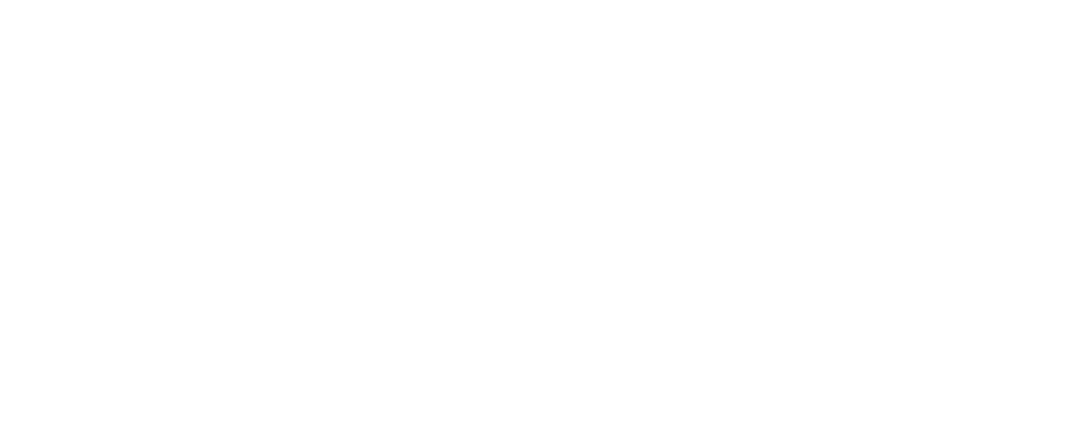
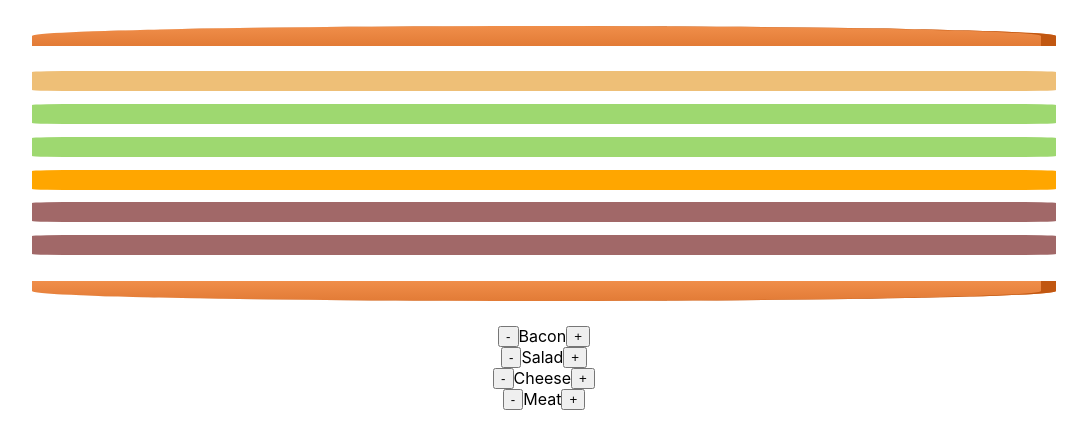
Before and after one commit to mathur-prerit/Burger-Builder, a React (Create React App) app: page / in a window 1280 px wide. Shown: the top 448 px of the page, without its empty margins (96-1183 px from the left). Built offline with nearby package versions, Linux system fonts and the light colour scheme.

Commit message:
created burger and defined actions

```diff
--- a/src/App.css
+++ b/src/App.css
@@ -1,4 +1,4 @@
-.App {
+/* .App {
   text-align: center;
 }
 
@@ -35,4 +35,9 @@
   to {
     transform: rotate(360deg);
   }
+} */
+
+.flex-class{
+  display: flex;
+  justify-content: center;
 }
--- a/src/App.js
+++ b/src/App.js
@@ -2,12 +2,15 @@
 import "./App.css";
 // import styles from './Button.module.css';
 
-import { BrowserRouter, Route } from "react-router-dom";
+import { BrowserRouter, Route, Switch } from "react-router-dom";
+import BurgerHome from "./components/BurgerHome.js";
 
 function App() {
   return (
     <BrowserRouter>
-    <Route path="/" exact/>
+      <Switch>
+        <Route path="/" exact component={BurgerHome} />
+      </Switch>
     </BrowserRouter>
   );
 }
--- /dev/null
+++ b/src/actions/actions.js
@@ -0,0 +1,3 @@
+export const INCREASEQUANTITY = "INCREASEQUANTITY"
+
+export const DECREASEQUANTITY = "DECREASEQUANTITY"
--- /dev/null
+++ b/src/components/BurgerHome.js
@@ -0,0 +1,25 @@
+import React, { Component } from "react";
+import { connect } from "react-redux";
+import BurgerSection from "./BurgerSection";
+import BurgerOrder from "./BurgerOrder";
+import NavBar from "./NavBar";
+
+class BurgerHome extends Component {
+  render() {
+    return (
+      <div>
+        <NavBar />
+        <BurgerSection items={this.props.items}/>
+        <BurgerOrder items={this.props.items}/>
+      </div>
+    );
+  }
+}
+
+const mapStateToProps = (state) => {
+  return {
+      items:state.ingredients
+  }
+};
+
+export default connect(mapStateToProps)(BurgerHome);
--- /dev/null
+++ b/src/components/BurgerIngredients.jsx
@@ -0,0 +1,39 @@
+import React from "react";
+import styles from "./BurgerSection.module.css";
+
+const BurgerIngredients = (props) => {
+  let ingredient = null;
+
+  switch (props.type) {
+    case "breadTop":
+      ingredient = (<div className={styles.Breadtop}>&nbsp;</div>);
+      break;
+
+    case "breadBottom":
+      ingredient = (<div className={styles.Breadbottom}>&nbsp;</div>);
+      break;
+
+    case "salad":
+      ingredient = (<div className={styles.Salad}>&nbsp;</div>);
+      break;
+
+    case "bacon":
+      ingredient = (<div className={styles.Bacon}>&nbsp;</div>);
+      break;
+
+    case "cheese":
+      ingredient = (<div className={styles.Cheese}>&nbsp;</div>);
+      break;
+
+    case "meat":
+      ingredient = (<div className={styles.Meat}>&nbsp;</div>);
+      break;
+
+    default:
+    ingredient = null;
+  }
+
+    return (ingredient)
+};
+
+export default BurgerIngredients;
--- /dev/null
+++ b/src/components/BurgerOrder.jsx
@@ -0,0 +1,43 @@
+import React, { Component } from "react";
+import { connect } from "react-redux";
+import * as actionTypes from "../actions/actions.js";
+
+class BurgerOrder extends Component {
+  render() {
+    let ingredients = Object.keys(this.props.items).map((item) => {
+      return (
+        <div className="flex-class" key={item}>
+          <button onClick={(item) => this.props.DecrementQuantity(item)}>-</button>
+          <div>{item.replace(item[0], item[0].toUpperCase())}</div>
+          <button onClick={(item) => this.props.IncrementQuantity(item)}>
+            +
+          </button>
+        </div>
+      );
+    });
+    return <div>{ingredients}</div>;
+  }
+}
+
+const mapDispatchToProps = (dispatch) => {
+  return {
+    IncrementQuantity: () =>
+      dispatch({
+        type: actionTypes.INCREASEQUANTITY,
+        // payload: {
+        //   item: item,
+        //   value: 1,
+        // },
+      }),
+    DecrementQuantity: () =>
+      dispatch({
+        type: actionTypes.DECREASEQUANTITY,
+        // payload: {
+        //   item: item,
+        //   value: 1,
+        // },
+      }),
+  };
+};
+
+export default connect(null, mapDispatchToProps)(BurgerOrder);
--- /dev/null
+++ b/src/components/BurgerSection.jsx
@@ -0,0 +1,22 @@
+import React, { Component } from "react";
+import BurgerIngredients from "./BurgerIngredients";
+
+class BurgerSection extends Component {
+  render() {
+    let ingredientsList = Object.keys(this.props.items).map((item) => {
+      return [...Array(this.props.items[item])].map((list, i) => {
+        return(
+        <BurgerIngredients key={item+i} type={item}/>
+        )
+      });
+    });
+    return (
+    <div>
+        <BurgerIngredients type="breadTop"/>
+        {ingredientsList}
+        <BurgerIngredients type="breadBottom"/>
+    </div>);
+  }
+}
+
+export default BurgerSection;
--- /dev/null
+++ b/src/components/BurgerSection.module.css
@@ -0,0 +1,45 @@
+.Breadbottom {
+  background: linear-gradient(#f08e4a, #e27b36);
+  border-radius: 0 0 50% 50%;
+  box-shadow: inset -15px 0 #c15711;
+  margin: 2% auto;
+  height: 13%;
+  width: 80%;
+}
+
+.Breadtop {
+  background: linear-gradient(#f08e4a, #e27b36);
+  border-radius: 50% 50% 0 0;
+  box-shadow: inset -15px 0 #c15711;
+  margin: 2% auto;
+  height: 13%;
+  width: 80%;
+}
+
+.Salad {
+  background-color:#9ed870;
+  margin: 1% auto;
+  width: 80%;
+  border-radius:5%;
+}
+
+.Cheese {
+    background-color:#ffa600;
+    margin: 1% auto;
+    width: 80%;
+    border-radius:5%;
+}
+
+.Bacon {
+    background-color:#EEBF77;
+    margin: 1% auto;
+    width: 80%;
+    border-radius:5%;
+}
+
+.Meat {
+    background-color:#a16868;
+    margin: 1% auto;
+    width: 80%;
+    border-radius:5%;
+}
--- /dev/null
+++ b/src/components/NavBar.js
@@ -0,0 +1,9 @@
+import React from "react";
+
+const NavBar = (props) => {
+  return <div>
+
+  </div>;
+};
+
+export default NavBar;
--- a/src/index.js
+++ b/src/index.js
@@ -5,7 +5,7 @@
 import * as serviceWorker from './serviceWorker';
 import { Provider } from 'react-redux';
 import { createStore } from 'redux';
-import {reducer} from "./reducer/reducer.js"
+import reducer from "./reducer/reducer.js"
 
 const store=createStore(reducer);
 
--- a/src/reducer/reducer.js
+++ b/src/reducer/reducer.js
@@ -1,12 +1,28 @@
+import * as actionTypes from '../actions/actions.js'
+
 const initalState = {
-    item:[]
+    ingredients:{
+      bacon:1,
+      salad:2,
+      cheese:1,
+      meat:2,
+
+    }
 };
 
-export const reducer = (state = initalState, action) => {
+const reducer = (state = initalState, action) => {
+  console.log(action)
   switch (action.type) {
-    case "1":
+    case actionTypes.INCREASEQUANTITY:
+      console.log(12345)
       return state;
-    default:
+
+    case actionTypes.DECREASEQUANTITY:
+      return state;
+
+      default:
       return state;
   }
 };
+
+export default reducer;
```
